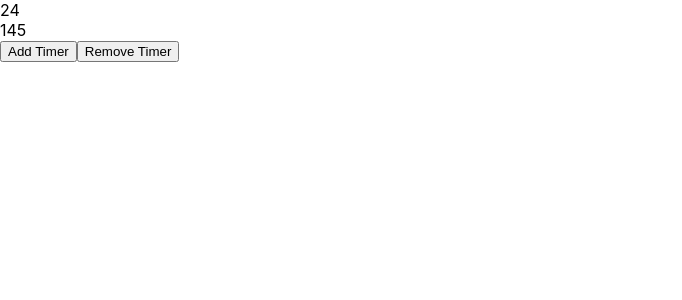
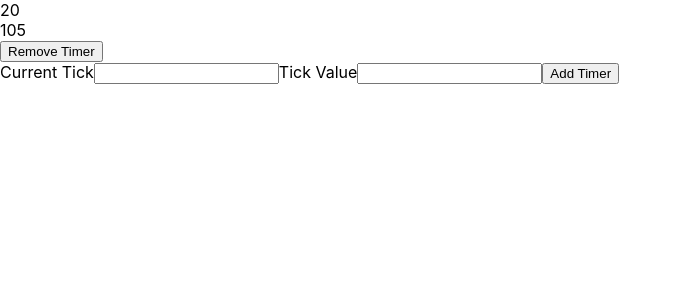
Before and after one commit to QuickStyles/react-review-classes, a React (Create React App) app: page / in a window 1280 px wide. Shown: the top 300 px of the page, without its empty margins (0-682 px from the left). Built offline with nearby package versions, Linux system fonts and the light colour scheme.

Commit message:
use form to add timers

```diff
--- a/src/components/TimerContainer.js
+++ b/src/components/TimerContainer.js
@@ -17,6 +17,7 @@ class TimerContainer extends Component {
         }
       ]
     }
+    this.handleSubmit = this.handleSubmit.bind(this)
   }
 
   tick() {
@@ -36,15 +37,24 @@ class TimerContainer extends Component {
     })
   }
 
-  addTimer() {
+  addTimer(startTime=10, tickValue=10) {
+    startTime = parseInt(startTime);
+    tickValue = parseInt(tickValue);
+    // if startTime or tickValue are not a number greater than 0 set the values of them to 1
+    if(!startTime) {
+      startTime = 1;
+    }
+    if(!tickValue) {
+      tickValue = 1;
+    }
     this.setState((state) => {
       const listCopy = JSON.parse(JSON.stringify(state.list))
       return {
         list: [
           ...listCopy, // copy of all the existing timers
           {
-            currentTick: 0,
-            tickValue: 1
+            currentTick: startTime,
+            tickValue: tickValue
           }
         ]
       }
@@ -68,6 +78,14 @@ class TimerContainer extends Component {
     )
   }
 
+  handleSubmit(e) {
+    console.log('handle submit called');
+    e.preventDefault();
+    const currentTarget = e.currentTarget;
+    const formData = new FormData(currentTarget);
+    this.addTimer();
+  }
+
   render() {
     return(
       <div>
@@ -77,8 +95,14 @@ class TimerContainer extends Component {
           })
         }
         {/* onClick is a synthetic event. They're just like DOM events. */}
-        <button onClick={(e) => this.addTimer()}>Add Timer</button>
         <button onClick={(e) => this.removeTimer()}>Remove Timer</button>
+        <form onSubmit={this.handleSubmit}>
+          <label htmlFor='currentTick'>Current Tick</label>
+          <input name='currentTick'></input>
+          <label htmlFor='tickValue'>Tick Value</label>
+          <input name='tickValue'></input>
+          <input type='submit' value='Add Timer'></input>
+        </form>
       </div>
     )
   }
```
